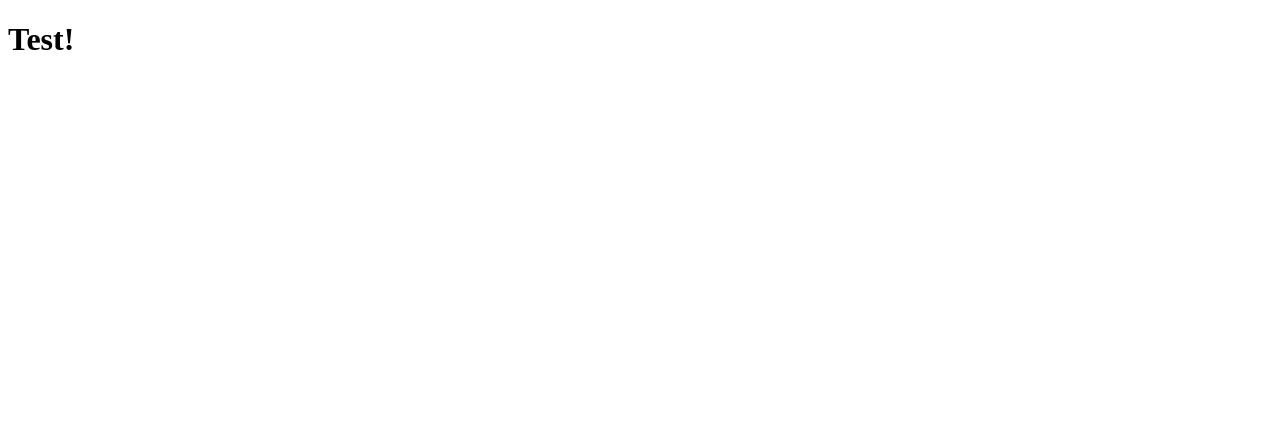
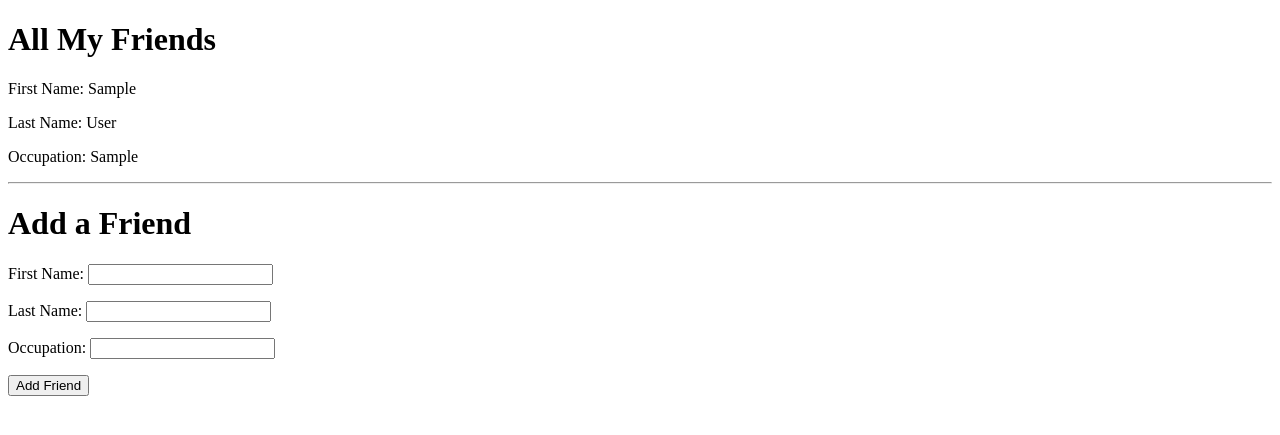
Before and after one commit to anthony-nagtalon/coding_dojo, a Flask app: page / in a window 1280 px wide. Before the commit the part shown is almost empty. Shown: the top 435 px of the page. Run offline with Flask 2, Linux system fonts and the light colour scheme; tables that the repository leaves empty or names only in its code hold one stand-in row (values such as "Sample post").

Commit message:
Flask + MySQL - Query Example w/ Santization

```diff
--- a/flask/flask_with_mysql/first_flask_mysql/server.py
+++ b/flask/flask_with_mysql/first_flask_mysql/server.py
@@ -1,4 +1,4 @@
-from flask import Flask, render_template
+from flask import Flask, render_template, request, redirect
 from mysqlconnection import connectToMySQL
 
 app = Flask(__name__)
@@ -9,7 +9,23 @@ def index():
     friends = mysql.query_db("SELECT * FROM friends;")
 
     print(friends)
-    return render_template("index.html")
+    return render_template("index.html", all_friends = friends)
+
+@app.route("/create_friend", methods=["POST"])
+def add_friend_to_db():
+    print(request.form)
+
+    mysql = connectToMySQL("first_flask")
+
+    query = "INSERT INTO friends (first_name, last_name, occupation, created_at, updated_at) VALUES (%(fn)s, %(ln)s, %(occup)s, NOW(), NOW());"
+    data = {
+        "fn": request.form["fname"],
+        "ln": request.form["lname"],
+        "occup": request.form["occ"]
+    }
+
+    new_friend_id = mysql.query_db(query, data)
+    return redirect("/")
 
 if __name__ == "__main__":
     app.run(debug=True)
--- a/flask/flask_with_mysql/first_flask_mysql/templates/index.html
+++ b/flask/flask_with_mysql/first_flask_mysql/templates/index.html
@@ -7,6 +7,20 @@
     <title>Document</title>
 </head>
 <body>
-    <h1>Test!</h1>
+    <h1>All My Friends</h1>
+    {% for one_friend in all_friends %}
+        <p>First Name: {{one_friend["first_name"]}}</p>
+        <p>Last Name: {{one_friend["last_name"]}}</p>
+        <p>Occupation: {{one_friend["occupation"]}}</p>
+        <hr>
+    {% endfor %}
+
+    <h1>Add a Friend</h1>
+    <form action="/create_friend" method="POST">
+        <p>First Name: <input type="text" name="fname"></p>
+        <p>Last Name: <input type="text" name="lname"></p>
+        <p>Occupation: <input type="text" name="occ"></p>
+        <input type="submit" value="Add Friend">
+    </form>
 </body>
 </html>
```
